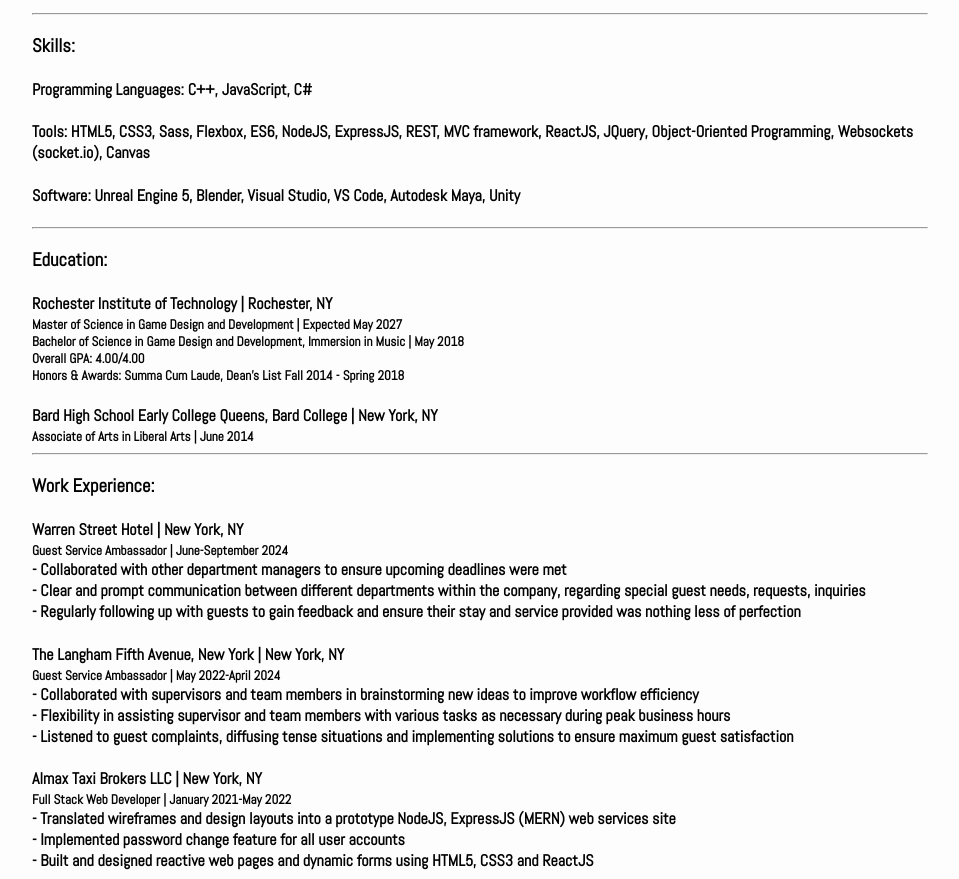
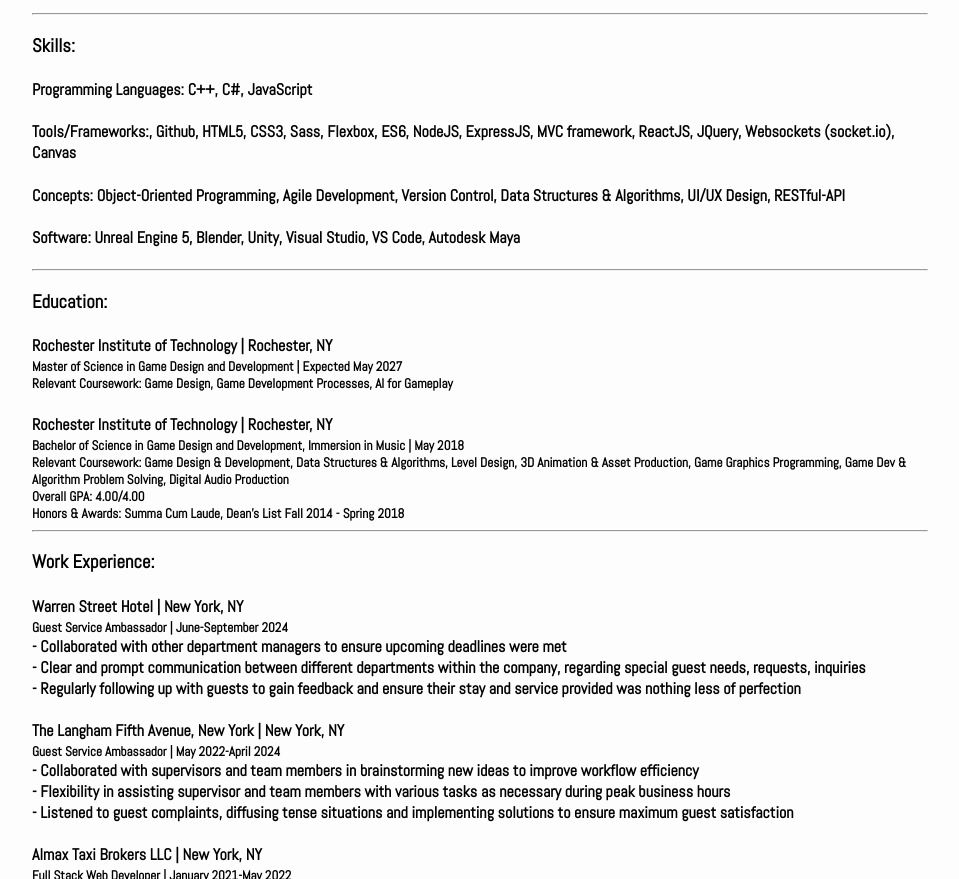
Before and after one commit to matthewfong3/matthewfong3.github.io, a plain HTML site: page resume.html in a window 1280 px wide. Shown: the part 923-1802 px from the top of the page, without its empty margins (160-1119 px from the left). Drawn offline with nearby package versions, Linux system fonts and the light colour scheme.

Commit message:
updated resume

```diff
--- a/hosted/css/resume.css
+++ b/hosted/css/resume.css
@@ -1,5 +1,6 @@
 @import url("https://fonts.googleapis.com/css?family=Abel");
-html, body {
+html,
+body {
     width: 100vw;
     height: 100vh;
     margin: 0;
@@ -43,4 +44,8 @@
     margin-bottom: 2px;
 }
 
+#resumeContent .eduinfo b {
+    font-weight: bold;
+}
+
 /*# sourceMappingURL=resume.css.map */
--- a/resume.html
+++ b/resume.html
@@ -205,15 +205,20 @@
             <hr />
 
             <h3>Skills:</h3>
-            <h4>Programming Languages: C++, JavaScript, C#</h4>
+            <h4>Programming Languages: C++, C#, JavaScript</h4>
             <h4>
-                Tools: HTML5, CSS3, Sass, Flexbox, ES6, NodeJS, ExpressJS, REST,
-                MVC framework, ReactJS, JQuery, Object-Oriented Programming,
-                Websockets (socket.io), Canvas
+                Tools/Frameworks:, Github, HTML5, CSS3, Sass, Flexbox, ES6,
+                NodeJS, ExpressJS, MVC framework, ReactJS, JQuery, Websockets
+                (socket.io), Canvas
             </h4>
             <h4>
-                Software: Unreal Engine 5, Blender, Visual Studio, VS Code,
-                Autodesk Maya, Unity
+                Concepts: Object-Oriented Programming, Agile Development,
+                Version Control, Data Structures & Algorithms, UI/UX Design,
+                RESTful-API
+            </h4>
+            <h4>
+                Software: Unreal Engine 5, Blender, Unity, Visual Studio, VS
+                Code, Autodesk Maya
             </h4>
             <hr />
 
@@ -222,21 +227,27 @@
                 <h4>Rochester Institute of Technology | Rochester, NY</h4>
                 <h5 class="eduinfo">
                     Master of Science in Game Design and Development | Expected
-                    May 2027 <br />Bachelor of Science in Game Design and
-                    Development, Immersion in Music | May 2018
+                    May 2027
+                </h5>
+                <h5 class="eduinfo">
+                    Relevant Coursework: Game Design, Game Development
+                    Processes, AI for Gameplay
+                </h5>
+                <h4>Rochester Institute of Technology | Rochester, NY</h4>
+                <h5 class="eduinfo">
+                    Bachelor of Science in Game Design and Development,
+                    Immersion in Music | May 2018
+                </h5>
+                <h5 class="eduinfo">
+                    Relevant Coursework: Game Design & Development, Data
+                    Structures & Algorithms, Level Design, 3D Animation & Asset
+                    Production, Game Graphics Programming, Game Dev & Algorithm
+                    Problem Solving, Digital Audio Production
                 </h5>
                 <h5 class="eduinfo">Overall GPA: 4.00/4.00</h5>
                 <h5 class="eduinfo">
                     Honors & Awards: Summa Cum Laude, Dean's List Fall 2014 -
                     Spring 2018
-                </h5>
-
-                <h4>
-                    Bard High School Early College Queens, Bard College | New
-                    York, NY
-                </h4>
-                <h5 class="eduinfo">
-                    Associate of Arts in Liberal Arts | June 2014
                 </h5>
             </div>
             <hr />
```
Also changed, not shown: 1 other file. Lines whose indentation alone changed are shown as unchanged.
